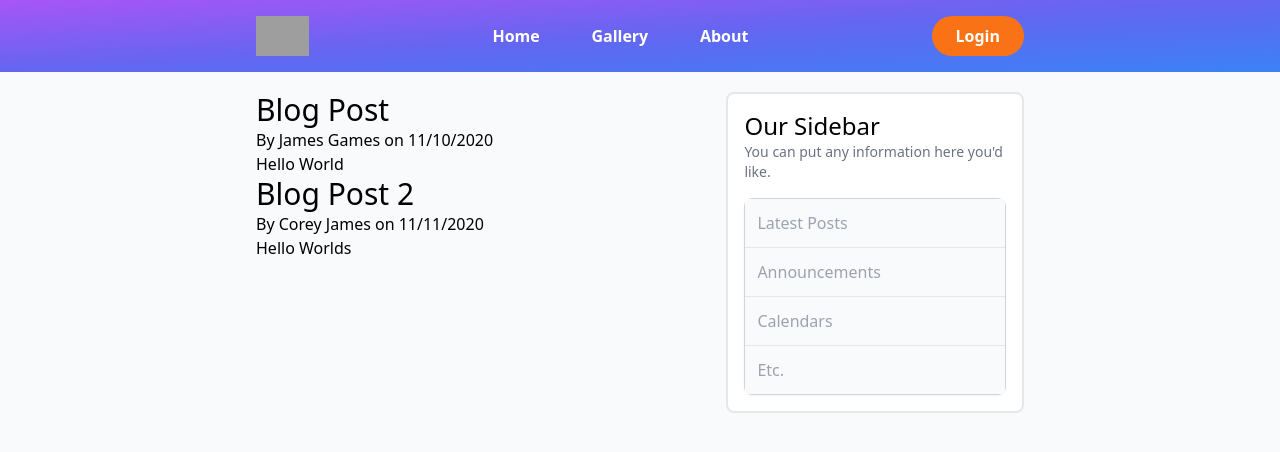
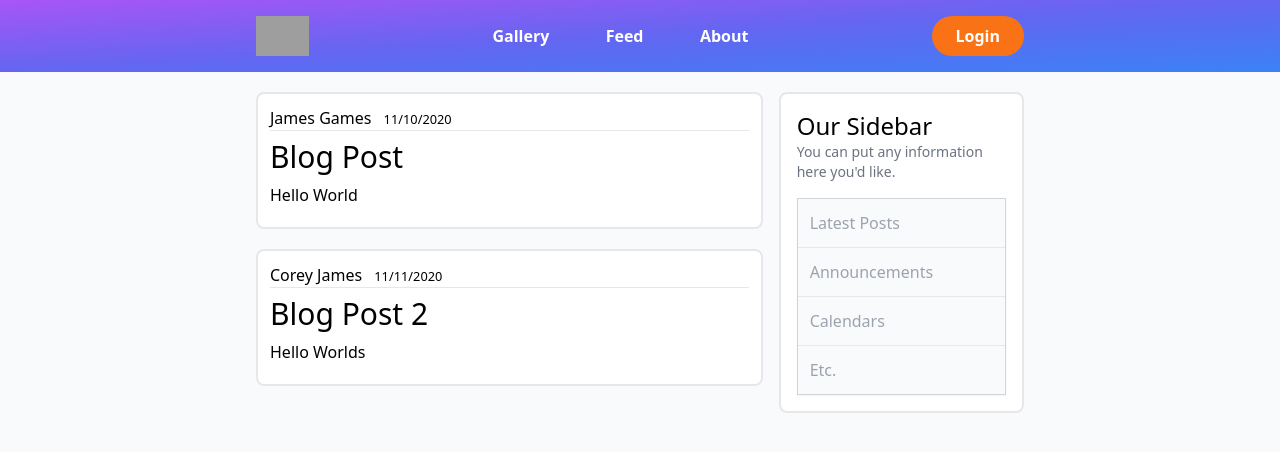
Before and after one commit to Systemized/CGI_Club_Repo, a Django app: page /feed/ in a window 1280 px wide. Shown: the top 452 px of the page. Run offline with Django 5.2, Linux system fonts and the light colour scheme; some libraries are stand-ins or nearby versions; grey boxes are pictures that could not be loaded.

Commit message:
modified feed.html and base.html

```diff
--- a/CGI_Club/canvas/templates/canvas/base.html
+++ b/CGI_Club/canvas/templates/canvas/base.html
@@ -28,8 +28,8 @@
             </div>
             <!-- Visible on Large Screens, invisible on small -->
             <ul class="hidden md:flex items-center text-white w-1/3 justify-between font-semibold">
-                <li><a href="{% url 'canvas-home' %}">Home</a></li>
                 <li><a href="{% url 'canvas-gallery' %}">Gallery</a></li>
+                <li><a href="{% url 'canvas-feed' %}">Feed</a></li>
                 <li><a href="{% url 'canvas-about' %}">About</a></li>
                 <!-- <li><a href="#">Contact</a></li> -->
             </ul>
@@ -42,8 +42,8 @@
 
         <!-- Hidden Menu, toggable from hamburger manu -->
         <ul id="mobile-menu" class="hidden md:hidden text-white mt-5 space-y-5 flex-col items-center font-semibold">
-            <li class="text-center"><a href="{% url 'canvas-home' %}" class="hover:text-gray-300">Home</a></li>
             <li class="text-center"><a href="{% url 'canvas-gallery' %}" class="hover:text-gray-300">Gallery</a></li>
+            <li class="text-center"><a href="{% url 'canvas-feed' %}" class="hover:text-gray-300">feed</a></li>
             <li class="text-center"><a href="{% url 'canvas-about' %}" class="hover:text-gray-300">About</a></li>
             <!-- <li class="text-center"><a href="#" class="hover:text-gray-300">Contact</a></li> -->
             <li class="text-center">
--- a/CGI_Club/canvas/templates/canvas/feed.html
+++ b/CGI_Club/canvas/templates/canvas/feed.html
@@ -1,19 +1,23 @@
 {% extends "canvas/base.html" %}
 
 {% block content %}
-<div class="grid grid-cols-5 gap-4 mt-5">
-    <div class="col-span-3">
+<section class="grid grid-cols-3 gap-4 mt-5">
+    <div class="col-span-2">
         {% for post in posts %}
-            <h1 class="text-3xl">{{ post.title }}</h1>
-            <p>By {{ post.author }} on {{ post.date_posted }}</p>
-            <p>{{ post.content }}</p>
+        <div class="border-2 rounded-lg p-3 mb-5 bg-white">
+            <a class="mr-2" href="">{{ post.author }}</a>
+            <small>{{ post.date_posted }}</small>
+            <hr>
+            <h1 class="text-3xl my-2">{{ post.title }}</h1>
+            <p class="mb-2">{{ post.content }}</p>
+        </div>
         {% endfor %}
     </div>
 
-    <div class="col-span-2 p-4 border-2 rounded-lg bg-white">
+    <div class="col-span-1 p-4 border-2 rounded-lg bg-white">
         <h3 class="text-2xl">Our Sidebar</h3>
         <p class="text-sm text-gray-500">You can put any information here you'd like.</p>
-        <div class="mt-4 border border-gray-300 rounded-lg shadow-sm">
+        <div class="mt-4 border border-gray-300 shadow-sm">
             <ul class=" divide-y divide-gray-200 bg-gray-50">
                 <li class="p-3 text-gray-400">Latest Posts</li>
                 <li class="p-3 text-gray-400">Announcements</li>
@@ -22,5 +26,5 @@
             </ul>
         </div>
     </div>
-</div>
+</section>
 {% endblock content %}
```
